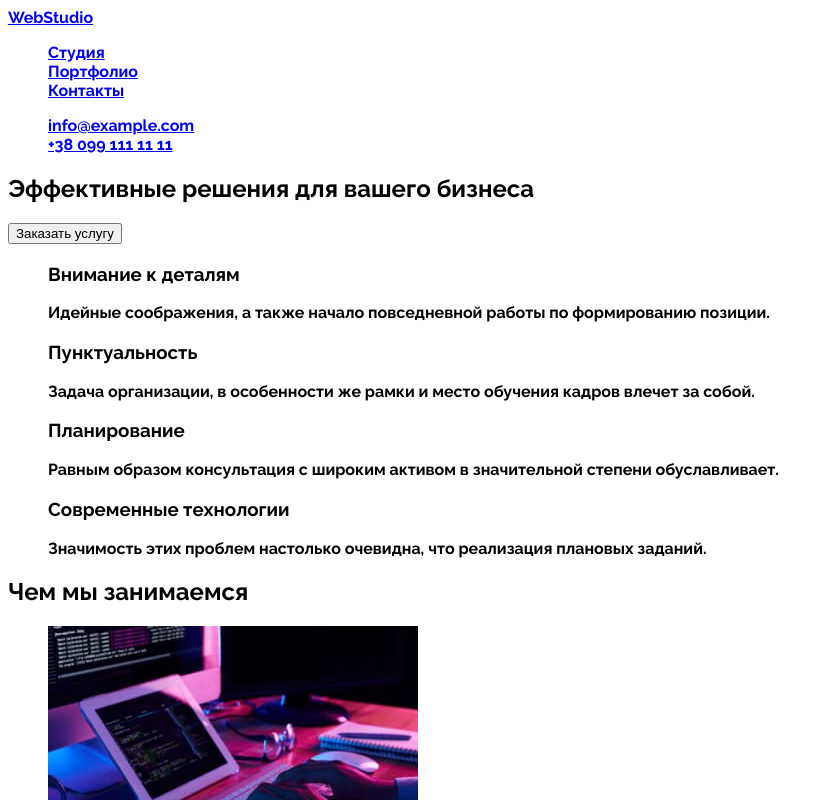
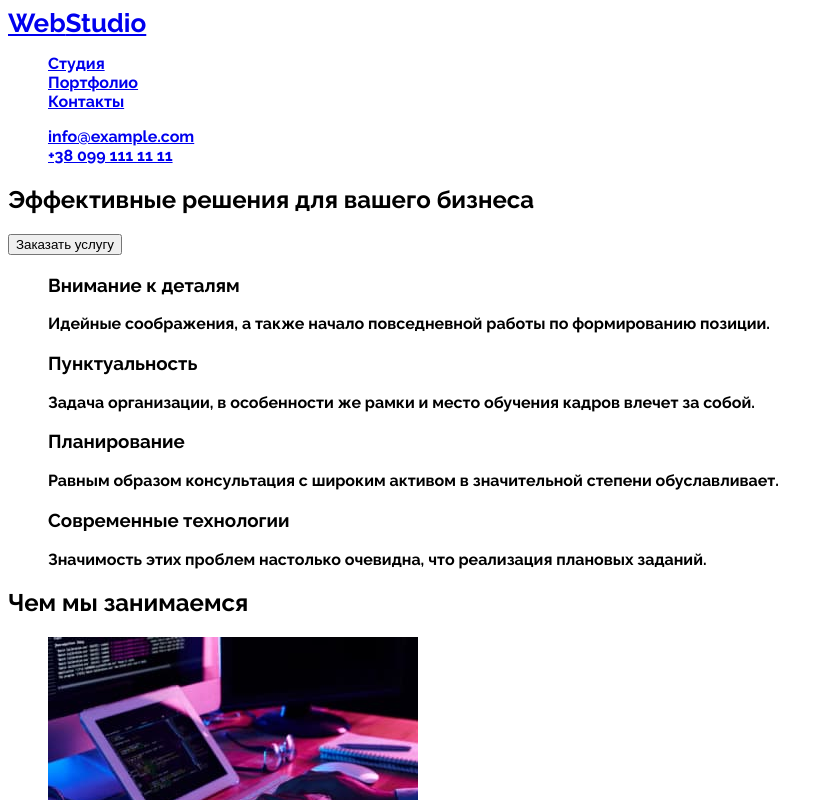
Before and after one commit to Alejandro111555/goit-markup-hw-02, a plain HTML site: page index.html in a window 1280 px wide. Shown: the top 800 px of the page, without its empty margins (0-833 px from the left). Drawn offline with Linux system fonts and the light colour scheme.

Commit message:
Update style.css

```diff
--- a/styles/style.css
+++ b/styles/style.css
@@ -10,3 +10,7 @@ body {
 ul {
   list-style: none;
 }
+.logo {
+  font-family: Raleway 700, Arial 700;
+  font-size: 26px;
+}
```
